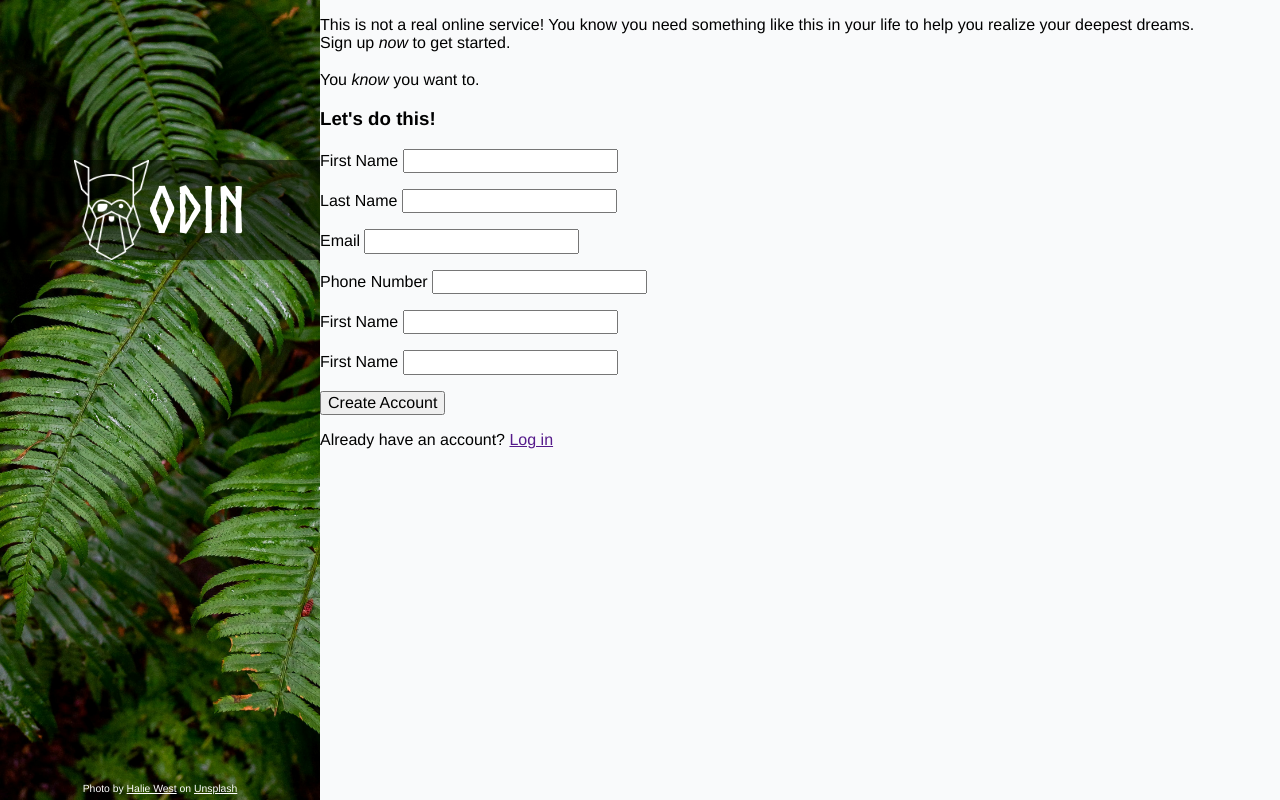
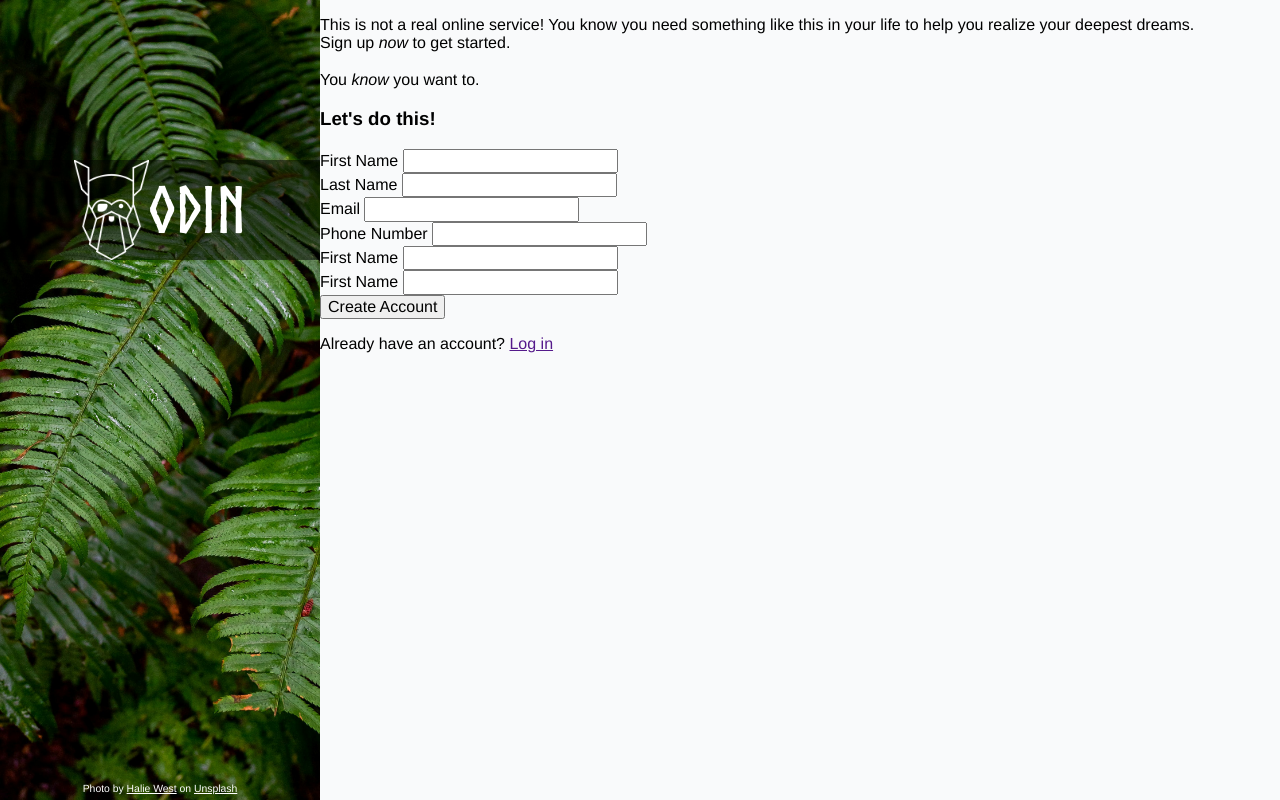
Before and after one commit to HASHHman/Sign-up-Form, a plain HTML site: page index.html in a window 1280 px wide. Drawn offline with Linux system fonts and the light colour scheme.

Commit message:
Change <p>s wrapping input and label to divs

```diff
--- a/index.html
+++ b/index.html
@@ -22,30 +22,30 @@
     </p>
     <form id="signup-form">
       <h3>Let's do this!</h1>
-      <p>
+      <div>
         <label for="fname">First Name</label>
         <input type="text" name="fname" id="fname">
-      </p>
-      <p>
+      </div>
+      <div>
         <label for="lname">Last Name</label>
         <input type="text" name="lname" id="lname">
-      </p>
-      <p>
+      </div>
+      <div>
         <label for="email">Email</label>
         <input type="email" name="email" id="email">
-      </p>
-      <p>
+      </div>
+      <div>
         <label for="phone">Phone Number</label>
         <input type="number" name="phone" id="phone">
-      </p>
-      <p>
+      </div>
+      <div>
         <label for="psw">First Name</label>
         <input type="password" name="psw" id="psw">
-      </p>
-      <p>
+      </div>
+      <div>
         <label for="cpsw">First Name</label>
         <input type="password" name="cpsw" id="cpsw">
-      </p>
+      </div>
     </form>
     <button type="submit" form="signup-form">Create Account</button>
     <p>Already have an account? <a href="">Log in</a></p>
```
